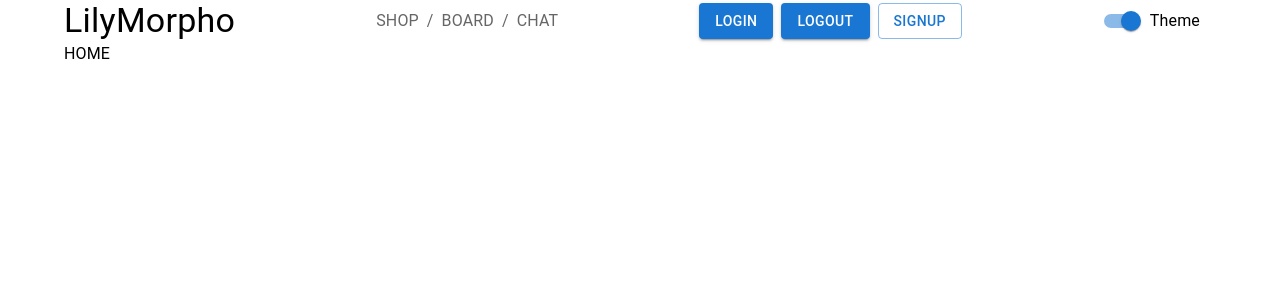
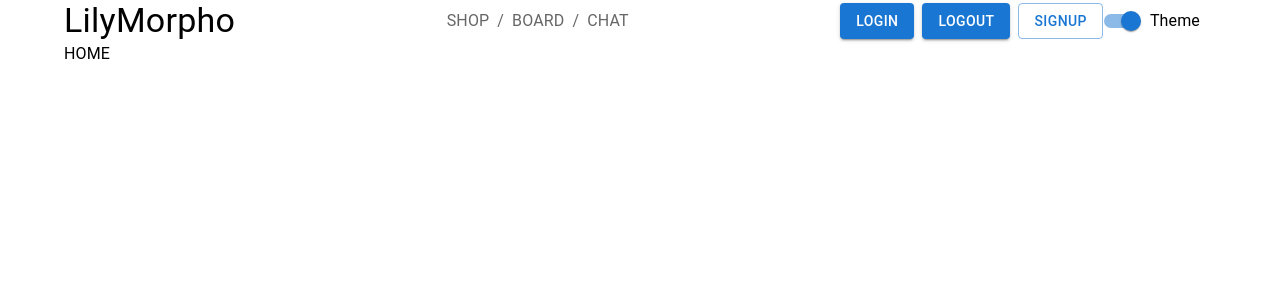
Before and after one commit to LilyMorpho/_0828-codelab-vite, a React (Vite) app: page / in a window 1280 px wide. Shown: the top 300 px of the page. Built offline with nearby package versions, Linux system fonts and the light colour scheme; a web font is replaced by a local one.

Commit message:
Edit Layout of HeadWrapperNav

```diff
--- a/src/components/Header/HeaderWrapper.jsx
+++ b/src/components/Header/HeaderWrapper.jsx
@@ -45,8 +45,6 @@ export default function HeaderWrapper() {
           Logout
         </Button>
         <Button variant="outlined">SignUp</Button>
-      </Box>
-      <Box>
         <FormControlLabel
           control={
             <Switch
```
